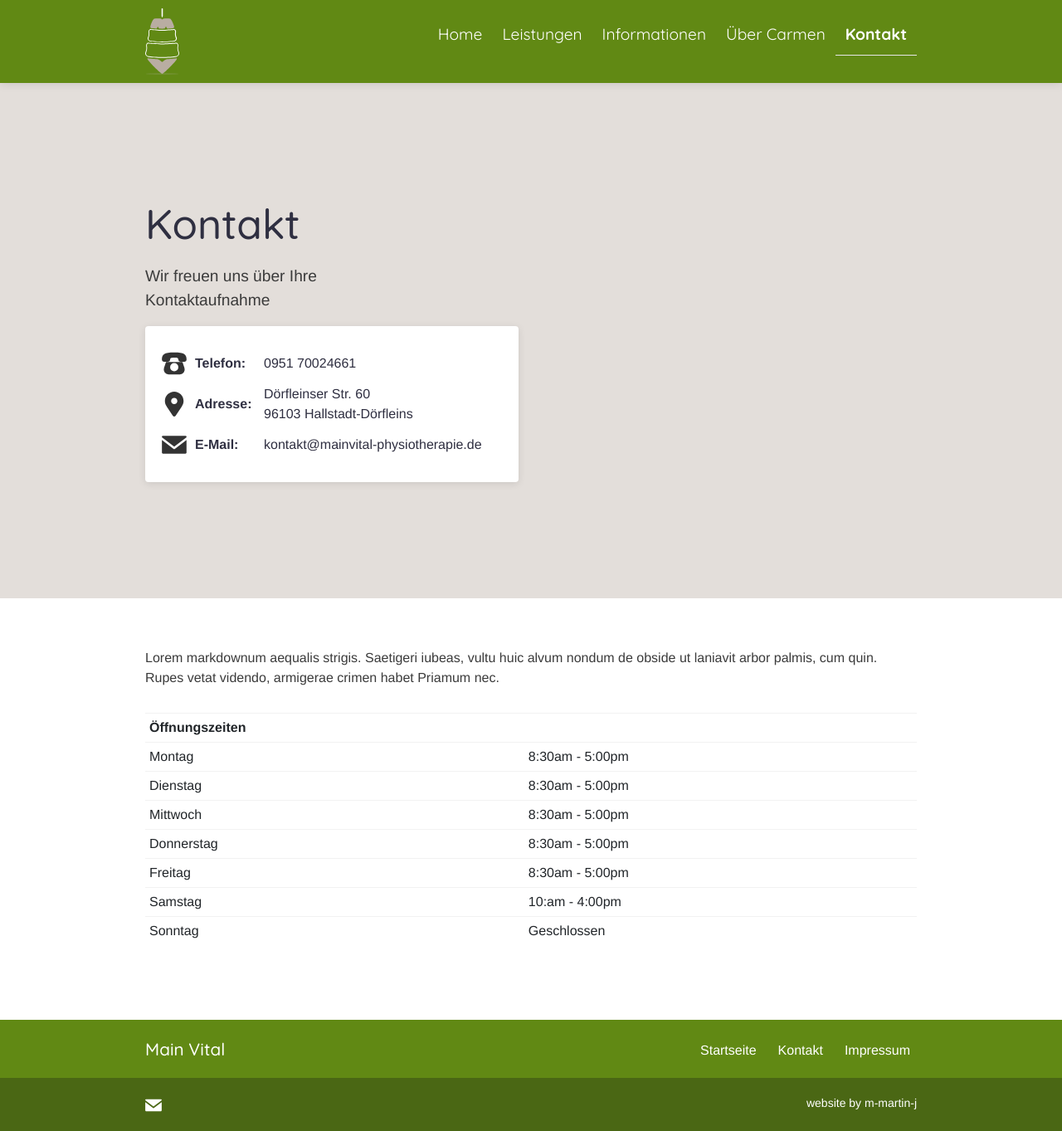
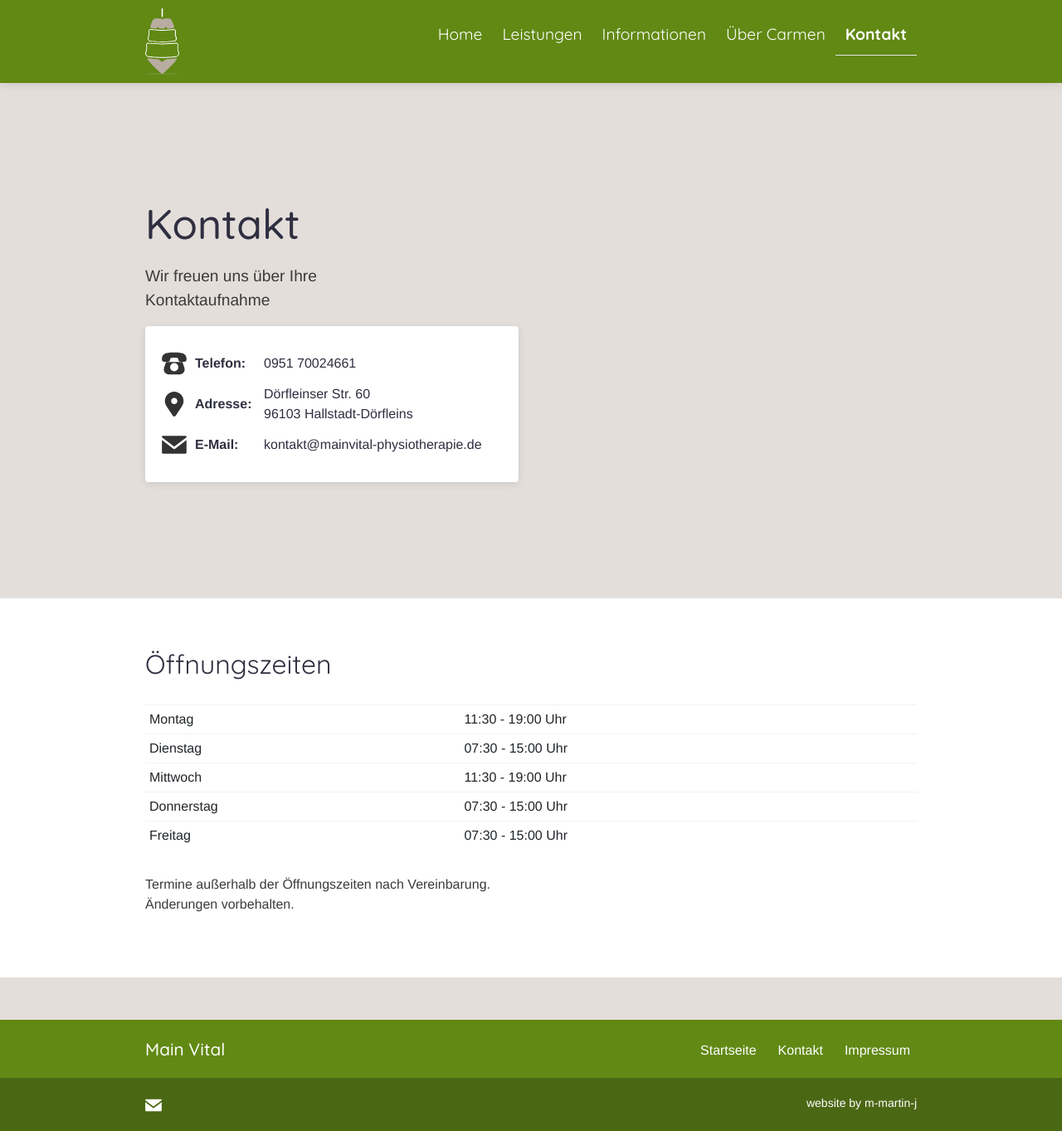
Before and after one commit to m-martin-j/physiotherapy-practice-web, a Jekyll site: the page built from _pages/contact.md, in a window 1280 px wide and 1363 px high. Shown: the whole window at 83% size. Built offline with Jekyll 4.4.1, drawn with Linux system fonts in a browser that asks for light colours.

Commit message:
Modify content and layout
about page "die Praxis",
contact page

```diff
--- a/_pages/contact.md
+++ b/_pages/contact.md
@@ -7,14 +7,14 @@ section-intro-text: >
   Wir freuen uns über Ihre Kontaktaufnahme
 ---
 
-Lorem markdownum aequalis strigis. Saetigeri iubeas, vultu huic alvum nondum de obside ut laniavit arbor palmis, cum quin. Rupes vetat videndo, armigerae crimen habet Priamum nec.
+## Öffnungszeiten
 
-|  Öffnungszeiten  |
-| --------- | --------------- |
-| Montag    | 8:30am - 5:00pm |
-| Dienstag  | 8:30am - 5:00pm |
-| Mittwoch  | 8:30am - 5:00pm |
-| Donnerstag| 8:30am - 5:00pm |
-| Freitag   | 8:30am - 5:00pm |
-| Samstag   | 10:am - 4:00pm  |
-| Sonntag   | Geschlossen     |
+| Montag    | 11:30 - 19:00 Uhr |
+| Dienstag  | 07:30 - 15:00 Uhr |
+| Mittwoch  | 11:30 - 19:00 Uhr |
+| Donnerstag| 07:30 - 15:00 Uhr |
+| Freitag   | 07:30 - 15:00 Uhr |
+
+Termine außerhalb der Öffnungszeiten nach Vereinbarung.
+<br>
+Änderungen vorbehalten.
--- a/_sass/pages/_page-about.scss
+++ b/_sass/pages/_page-about.scss
@@ -1,5 +1,8 @@
 
 .page-about {
+  ol, ul {
+    padding-left: 1.0rem;
+  }
   .qualifications {
     p {
       font-weight: 500;
```
Also changed, not shown: _layouts/about.html (+14 -8 lines).
